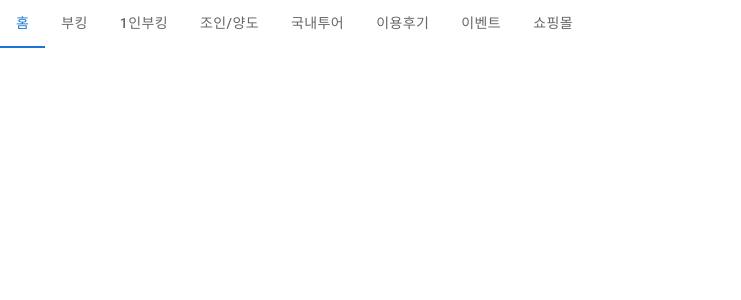
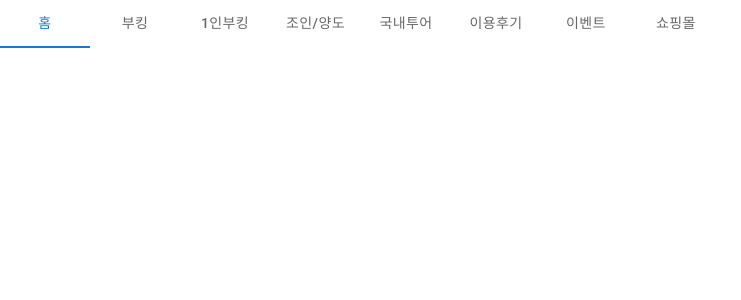
Before and after one commit to ljb2727/mui, a React (Create React App) app: page / in a window 1280 px wide. Shown: the top 300 px of the page, without its empty margins (0-741 px from the left). Built offline with nearby package versions, Linux system fonts and the light colour scheme.

Commit message:
앱바 정상 확인

```diff
--- a/src/components/AppBar/index.js
+++ b/src/components/AppBar/index.js
@@ -2,6 +2,7 @@ import * as React from 'react';
 import Tabs from '@mui/material/Tabs';
 import Tab from '@mui/material/Tab';
 import Box from '@mui/material/Box';
+import Link from '@mui/material/Link';
 
 import { BrowserRouter as Router ,Routes, Route, Link as RouterLink  } from "react-router-dom";
 
@@ -14,19 +15,6 @@ export default function ColorTabs() {
     console.log("change")
   };
 
-  const LinkTab = (props) => {
-      console.log(props)
-      return(
-          <Tab
-              component={RouterLink}
-              sx={{minWidth:"2em"}}
-              onClick={(event) => {
-                    event.preventDefault();
-                }}
-                {...props}
-          />
-      )
-  }
 
 
 
@@ -97,8 +85,9 @@ const Onebooking =() =>{
                 scrollButtons="auto"
                 >
                 {menuList.map((item)=>(
-                    <LinkTab label={item.name} to={item.link} key={item.id}/>
+                    <Tab component={RouterLink} label={item.name} to={item.link} key={item.id} />
                 ))}
+
                 </Tabs>
             </Box>
 
```
